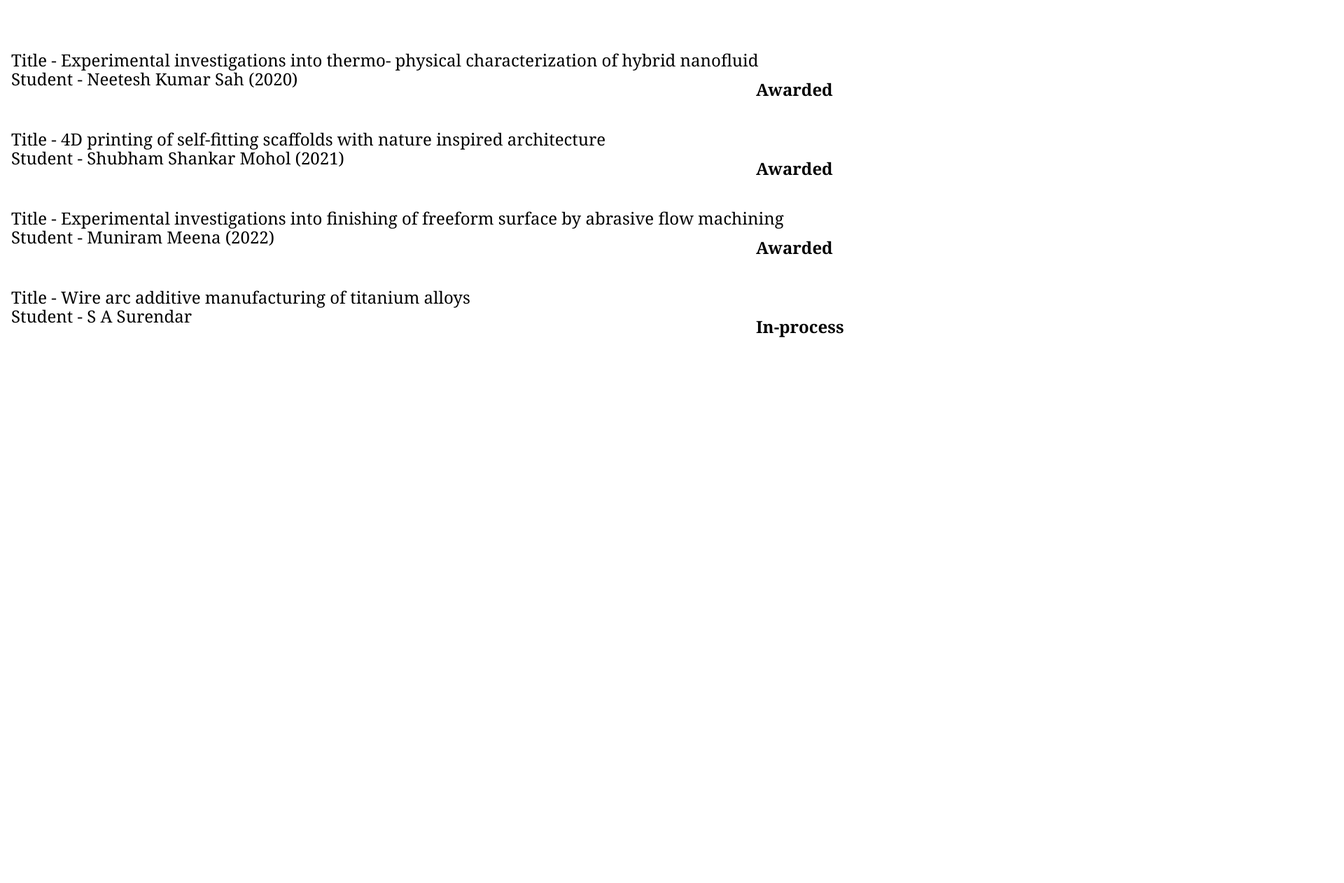
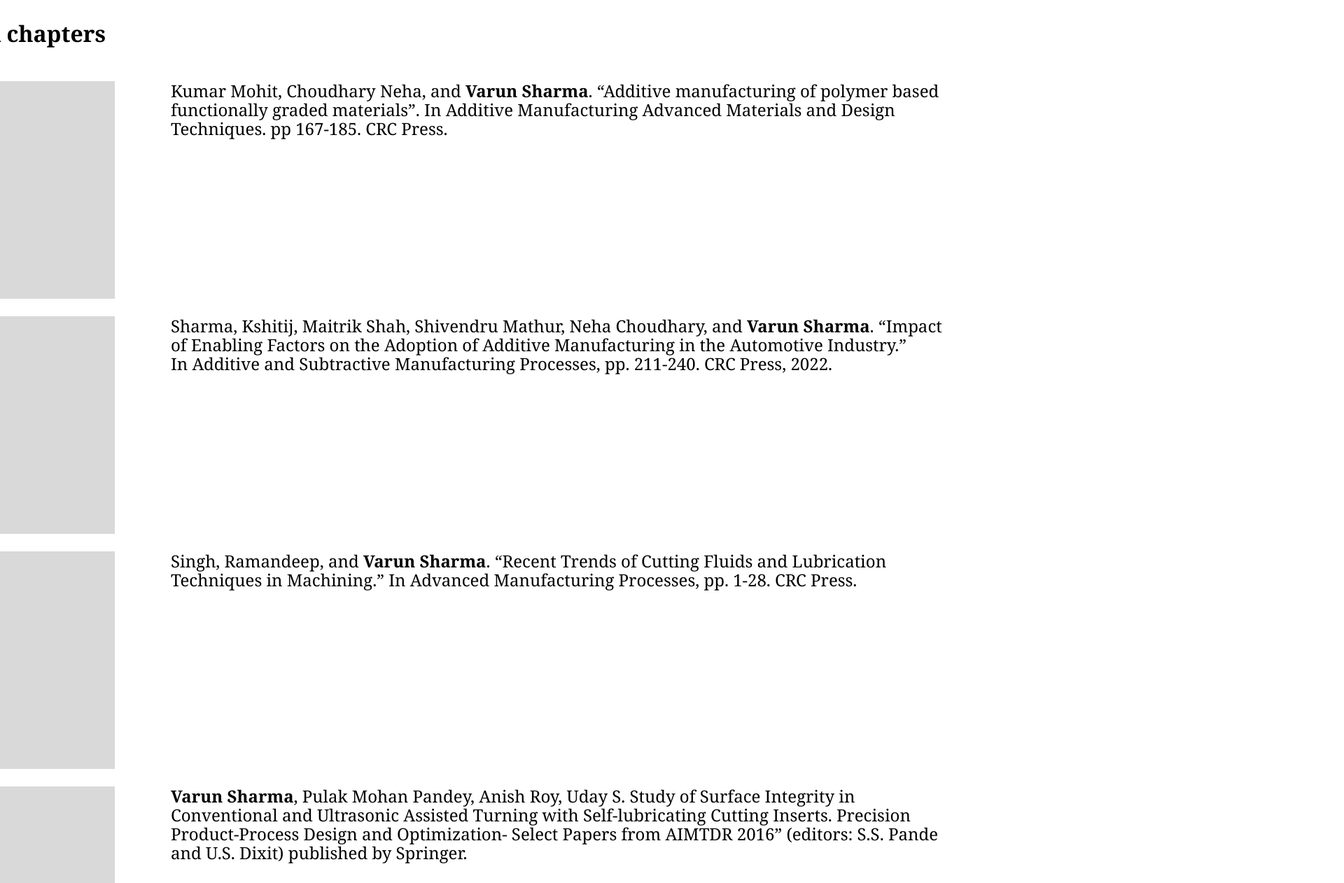
Before and after one commit to Kirthik24/varun-sharma-profile, a React (Vite) app: page /pb/bc in a window 1280 px wide. Shown: the part 478-1740 px from the top of the page at 70% size, 1920 px wide, since content can reach past the window. Before the commit the page ends 1002 px from the top, so only its background shows below. Built offline with nearby package versions, Linux system fonts and the light colour scheme.

Commit message:
book chapters added

```diff
--- a/src/App.jsx
+++ b/src/App.jsx
@@ -19,6 +19,7 @@ import RsMtech from "./components/research/RsMtech";
 import Ij from "./components/publications/Ij";
 import PbNavigation from "./components/publications/PbNavigation";
 import Books from "./components/publications/Books";
+import BookChapters from "./components/publications/BookChapters";
 const Layout = () => {
   return(
     <>
@@ -98,7 +99,7 @@ const router = createBrowserRouter([
       },
       {
         path:"/pb/bc",
-        element: <RsMtech/>
+        element: <BookChapters/>
       },
       {
         path:"/pb/patents",
--- a/src/components/Navbar.jsx
+++ b/src/components/Navbar.jsx
@@ -19,7 +19,7 @@ const Navbar = () =>{
                             <NavLink to="/research/phd"> <div className='selectbox'>Research</div> </NavLink>
                         </li>
                         <li>
-                            <NavLink to="/pb/ij"> <div className='selectbox'>Publications</div> </NavLink>
+                            <NavLink to="/pb/books"> <div className='selectbox'>Publications</div> </NavLink>
                         </li>
                         <li>
                             <NavLink to="/login"> <div className='selectbox'>Facilities</div> </NavLink>
--- /dev/null
+++ b/src/components/publications/BookChapters.jsx
@@ -0,0 +1,57 @@
+import React from 'react'
+import '../../css/publications/bookchapters.scss'
+
+const BookChapters = () => {
+  return (
+    <div className="bookchapters">
+        <h1>Book chapters</h1>
+        <div className="chapters">
+            <div className="singlechapter">
+                <div className="coverimg"></div>
+                <div className="details">
+                    <p>
+                    Kumar Mohit, Choudhary Neha, and <b>Varun Sharma</b>. “Additive manufacturing of polymer based
+                    functionally graded materials”. In Additive Manufacturing Advanced Materials and Design Techniques.
+                    pp 167-185. CRC Press.
+                    </p>
+                </div>
+            </div>
+
+            <div className="singlechapter">
+                <div className="coverimg"></div>
+                <div className="details">
+                    <p>
+                    Sharma, Kshitij, Maitrik Shah, Shivendru Mathur, Neha Choudhary, and <b>Varun Sharma</b>. “Impact of
+Enabling Factors on the Adoption of Additive Manufacturing in the Automotive Industry.” In Additive
+and Subtractive Manufacturing Processes, pp. 211-240. CRC Press, 2022.
+                    </p>
+                </div>
+            </div>
+
+            <div className="singlechapter">
+                <div className="coverimg"></div>
+                <div className="details">
+                    <p>
+                    Singh, Ramandeep, and <b>Varun Sharma</b>. “Recent Trends of Cutting Fluids and Lubrication Techniques
+in Machining.” In Advanced Manufacturing Processes, pp. 1-28. CRC Press.
+                    </p>
+                </div>
+            </div>
+
+            <div className="singlechapter">
+                <div className="coverimg"></div>
+                <div className="details">
+                    <p>
+                    <b>Varun Sharma</b>, Pulak Mohan Pandey, Anish Roy, Uday S. Study of Surface Integrity in Conventional
+and Ultrasonic Assisted Turning with Self-lubricating Cutting Inserts. Precision Product-Process Design
+and Optimization- Select Papers from AIMTDR 2016” (editors: S.S. Pande and U.S. Dixit) published by
+Springer.
+                    </p>
+                </div>
+            </div>
+        </div>
+    </div>
+  )
+}
+
+export default BookChapters
--- /dev/null
+++ b/src/css/publications/bookchapters.scss
@@ -0,0 +1,43 @@
+.bookchapters{
+    display: flex;
+    flex-direction: column;
+
+    h1{
+        font-family: 'Georgia';
+        font-style: normal;
+        font-weight: 700;
+        font-size: 32px;
+        line-height: 36px;
+        margin-top: 40px;
+        margin-bottom: 50px;
+        color: #000000;
+    }
+
+    .chapters{
+        display: flex;
+        flex-direction: column;
+        gap: 25px;
+
+        .singlechapter{
+            display: flex;
+
+            .coverimg{
+                width: 244px;
+                height: 311px;
+                background: #D9D9D9;
+                flex-shrink: 0;
+                margin-right: 80px;
+            }
+
+            p{
+                font-family: 'Georgia';
+                font-style: normal;
+                font-weight: 400;
+                font-size: 24px;
+                line-height: 27px;
+                color: #000000;
+                margin-top: 0px;
+            }
+        }
+    }
+}
--- a/src/css/publications/books.scss
+++ b/src/css/publications/books.scss
@@ -2,6 +2,15 @@
     display: flex;
     flex-direction: column;
     align-items: start;
+
+    h1{
+        font-family: 'Georgia';
+        font-style: normal;
+        font-weight: 700;
+        font-size: 32px;
+        line-height: 36px;
+        color: #000000;
+    }
 
     .bookcard{
         width: 304px;
```
